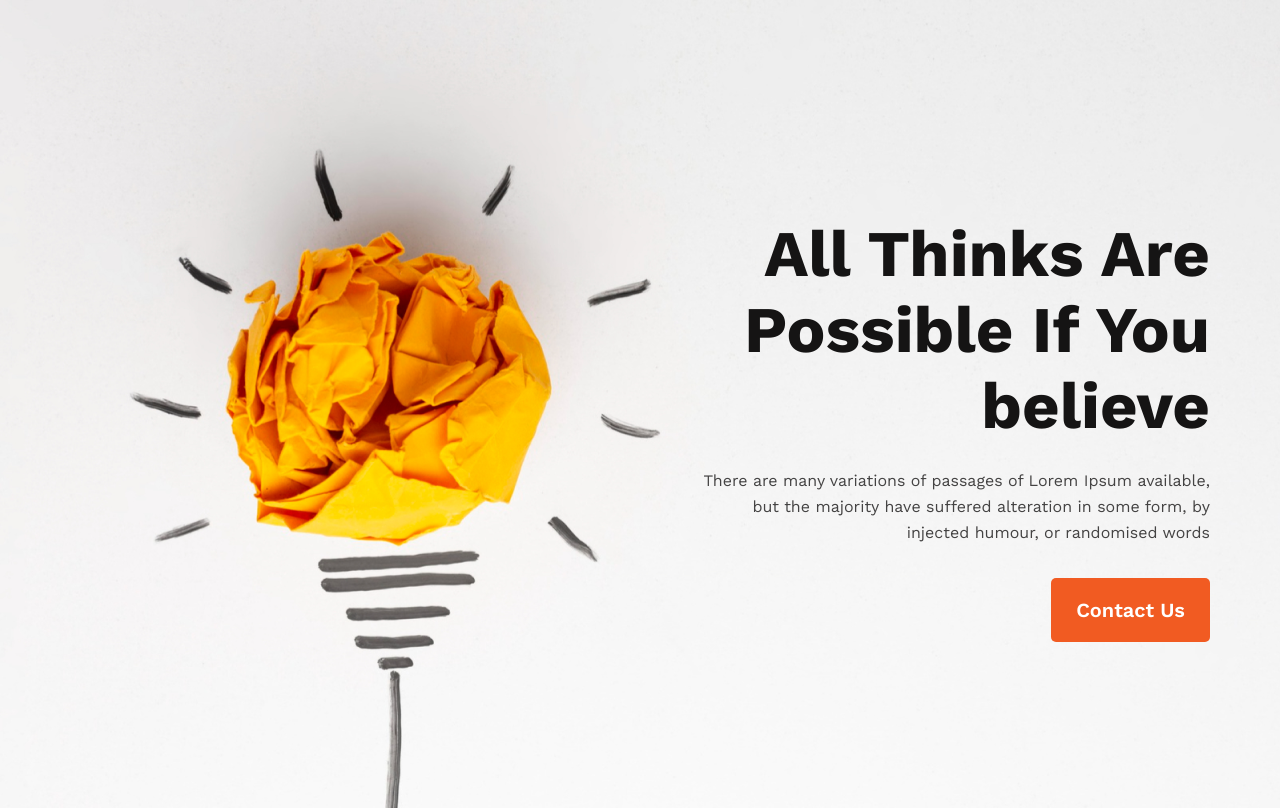
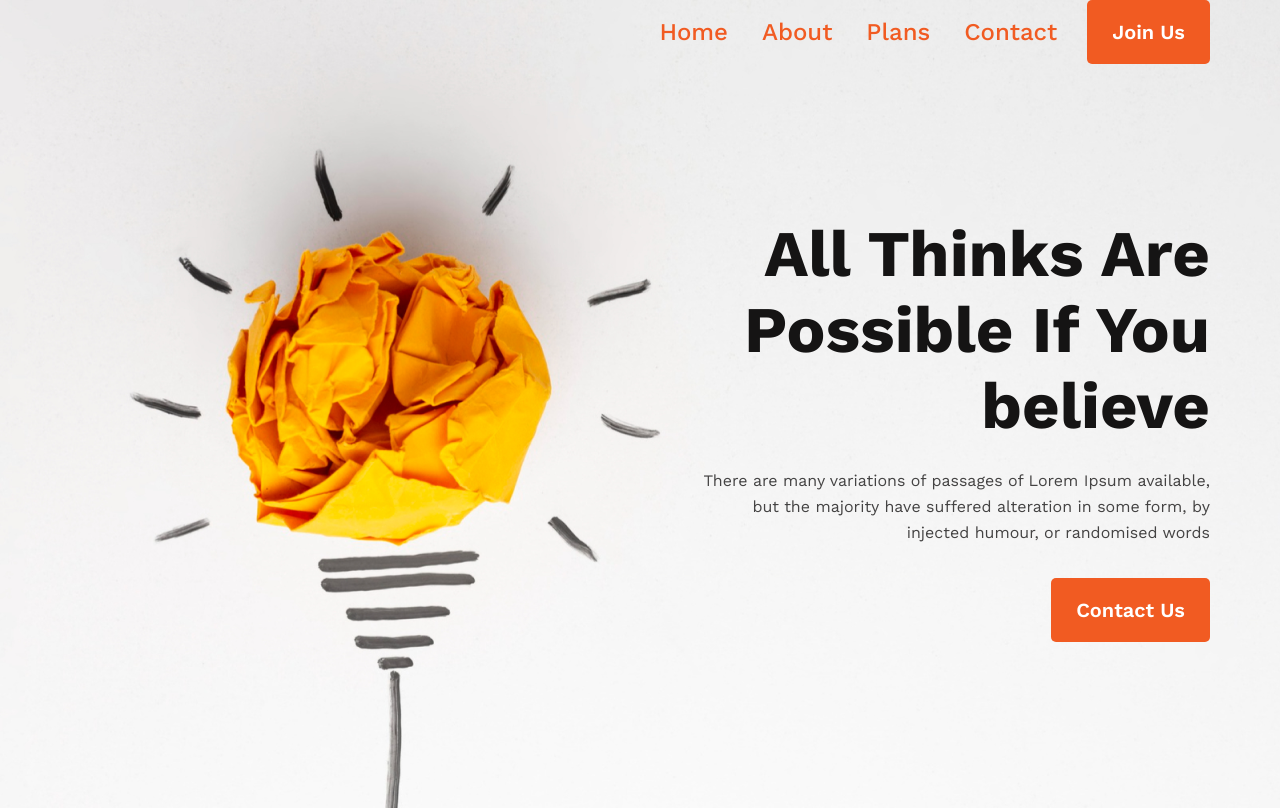
Before and after one commit to mirazulislamgit/New-Year, a plain HTML site: page index.html in a window 1280 px wide. Shown: the top 810 px of the page. Drawn offline with nearby package versions, Linux system fonts and the light colour scheme.

Commit message:
add NavBar

```diff
--- a/css/style.css
+++ b/css/style.css
@@ -33,6 +33,35 @@ a {
 }
 
 /* End Common CSS */
+
+/* Start NavBar CSS */
+
+.nav-area {
+    position: relative;
+}
+
+.nav-content {
+    display: flex;
+    justify-content: right;
+    align-items: center;
+    position: absolute;
+    top: 0;
+    left: 0;
+    width: 100%;
+}
+
+.nav-content ul li {
+    display: inline;
+}
+
+.nav-content ul li a {
+    font-family: 'Work Sans', sans-serif;
+    font-size: 24px;
+    font-weight: 500;
+    color: #F15B22;
+    margin-right: 30px;
+}
+/* End NavBar CSS */
 
 /* Start Banner CSS */
 #banner {
--- a/index.html
+++ b/index.html
@@ -10,6 +10,23 @@
     <link rel="stylesheet" href="https://cdnjs.cloudflare.com/ajax/libs/font-awesome/6.2.1/css/all.min.css" integrity="sha512-MV7K8+y+gLIBoVD59lQIYicR65iaqukzvf/nwasF0nqhPay5w/9lJmVM2hMDcnK1OnMGCdVK+iQrJ7lzPJQd1w==" crossorigin="anonymous" referrerpolicy="no-referrer" />
 </head>
 <body>
+    <!--Start Navbar Area-->
+    <header id="#navbar">
+        <div class="container">
+            <div class="nav-area">
+                <div class="nav-content">
+                    <ul>
+                        <li><a href="#">Home</a></li>
+                        <li><a href="#">About</a></li>
+                        <li><a href="#">Plans</a></li>
+                        <li><a href="#">Contact</a></li>
+                    </ul>
+                    <div class="btn"><a href="#">Join Us</a></div>
+                </div>
+            </div>
+        </div>
+    </header>
+    <!--End Navbar Area-->
     <!--Start Banner Area-->
     <section id="banner">
         <div class="container">
```
